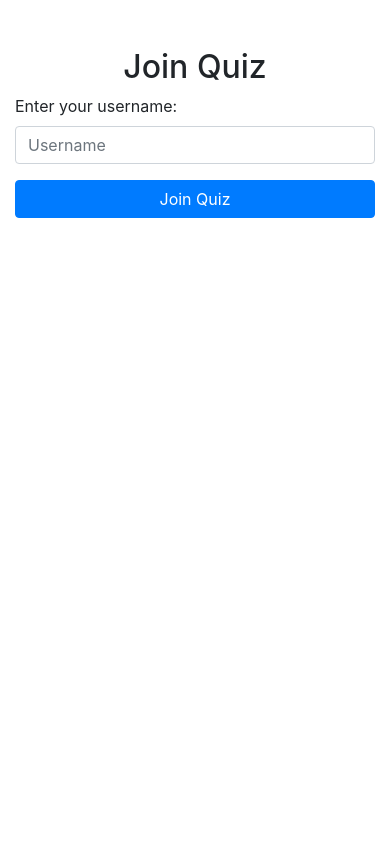
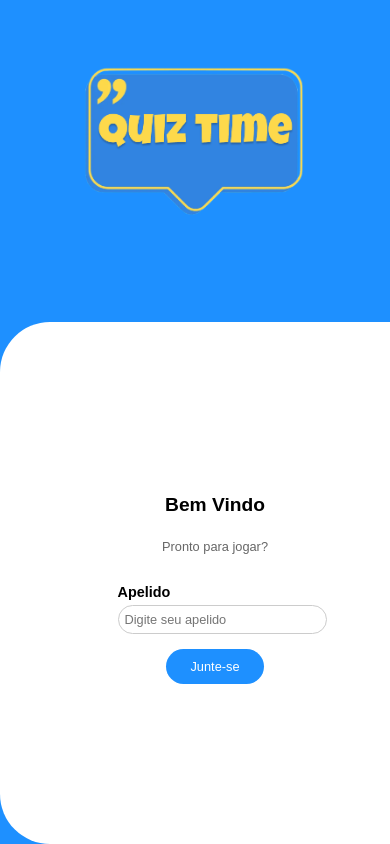
Before and after one commit to vickdurazzo/Real-Time-Quiz-System, a Flask app: page /quiz/1/join in a window 390 px wide. Run offline with Flask 3, Linux system fonts and the light colour scheme; some libraries are stand-ins or nearby versions.

Commit message:
ajuste tela join quiz

```diff
--- a/app/templates/join_quiz.html
+++ b/app/templates/join_quiz.html
@@ -3,14 +3,9 @@
 <head>
     <meta charset="UTF-8">
     <meta name="viewport" content="width=device-width, initial-scale=1.0">
-    <title>Quiz App</title>
-    <!-- Bootstrap CSS -->
-    <link rel="stylesheet" href="https://stackpath.bootstrapcdn.com/bootstrap/4.5.2/css/bootstrap.min.css">
+    <title>Quiz Time</title>
     <!-- jQuery -->
     <script src="https://code.jquery.com/jquery-3.6.0.min.js"></script>
-    <!-- Bootstrap JS -->
-    <script src="https://cdn.jsdelivr.net/npm/@popperjs/core@2.9.2/dist/umd/popper.min.js"></script>
-    <script src="https://stackpath.bootstrapcdn.com/bootstrap/4.5.2/js/bootstrap.min.js"></script>
     <!-- Socket.io -->
     <script src="https://cdn.socket.io/4.5.4/socket.io.min.js"></script>
     <script>
@@ -44,18 +39,207 @@
             });
         });
     </script>
+    <style>
+        body {
+            margin: 0;
+            font-family: Arial, sans-serif;
+            display: flex;
+            height: 100vh;
+        }
+
+        .container {
+            display: flex;
+            flex-direction: row;
+            width: 100%;
+            background-color: #1E90FF;
+        }
+
+        .left-section {
+            background-color: #1E90FF;
+            width: 50%;
+            display: flex;
+            justify-content: center;
+            align-items: center;
+            color: white;
+        }
+
+        .left-section img {
+            width: 50%;
+            height: auto;
+
+        }
+
+        .right-section {
+            width: 50%;
+            background-color: white;
+            display: flex;
+            flex-direction: column;
+            justify-content: center;
+            align-items: center;
+            padding: 20px;
+            border-top-left-radius: 50px;
+            border-bottom-left-radius: 50px;
+
+
+        }
+
+
+        .right-section h1 {
+            font-size: 3rem;
+            margin-bottom: 10px;
+            font-weight: bold;
+        }
+
+        .right-section p {
+            margin-bottom: 30px;
+            font-size: 1rem;
+            color: #666;
+        }
+
+        .input-group {
+            width: 100%;
+            /*max-width: 300px;*/
+            margin-bottom: 15px;
+        }
+
+        .input-group label {
+            display: block;
+            font-size: 0.9rem;
+            margin-bottom: 5px;
+            font-weight: bold;
+        }
+
+        .input-group input {
+            width: 100%;
+            padding: 10px;
+            border: 1px solid #ccc;
+            border-radius: 20px;
+            outline: none;
+        }
+
+        .btn {
+            width: 50%;
+            padding: 10px;
+            background-color: #1E90FF;
+            color: white;
+            border: none;
+            border-radius: 20px;
+            font-size: 1rem;
+            cursor: pointer;
+            transition: background-color 0.3s;
+        }
+
+        .btn:hover {
+            background-color: #1565C0;
+        }
+
+        .signup-link {
+            margin-top: 20px;
+            font-size: 0.9rem;
+        }
+
+        .signup-link a {
+            color: #1E90FF;
+            text-decoration: none;
+        }
+
+        .signup-link a:hover {
+            text-decoration: underline;
+        }
+
+        @media (max-width: 768px) {
+            .container {
+                flex-direction: column;
+            }
+
+            .left-section {
+                width: 100%;
+                height: 40vh;
+            }
+
+            .right-section {
+                width: 100%;
+                height: 60vh;
+            }
+
+            .left-section img {
+                width: 60%;
+
+            }
+
+            .right-section h1 {
+                font-size: 1.5rem;
+            }
+
+            .right-section p {
+                font-size: 0.9rem;
+            }
+
+            .btn {
+                font-size: 0.9rem;
+            }
+
+            .input-group input {
+                padding: 8px;
+            }
+        }
+
+        @media (max-width: 480px) {
+            .left-section img {
+                width: 70%;
+
+            }
+
+            .right-section h1 {
+                font-size: 1.2rem;
+            }
+
+            .right-section p {
+                font-size: 0.8rem;
+            }
+
+            .btn {
+                font-size: 0.8rem;
+            }
+
+            .input-group input {
+                padding: 6px;
+                font-size: 0.8rem;
+            }
+        }
+    </style>
 </head>
 <body>
-    <div class="container mt-5">
-        <h2 class="text-center">Join Quiz</h2>
-        <form id="joinQuizForm">
-            <div class="form-group">
-                <label for="username">Enter your username:</label>
-                <input type="text" class="form-control" id="username" placeholder="Username" required>
+    <div class="container">
+        <div class="left-section">
+            <img src="../static/imgs/logo.png" alt="Quiz Time Logo">
+        </div>
+        <div class="right-section">
+
+            <h1>Bem Vindo</h1>
+            <p>Pronto para jogar?</p>
+
+            <div style="width: 50%;display: flex;flex-direction: column;align-items: center;">
+                <form id="joinQuizForm" action="#" style="width: 100%;display: flex;flex-direction: column;align-items: center;">
+                    <div class="input-group">
+                        <label for="username">Apelido</label>
+                        <input type="text" id="username" name="username" placeholder="Digite seu apelido">
+                    </div>
+
+
+
+                    <button type="submit" class="btn">Junte-se</button>
+                </form>
+
+                <div id="message" class="mt-3"></div>
+
+
+
             </div>
-            <button type="submit" class="btn btn-primary btn-block">Join Quiz</button>
-        </form>
-        <div id="message" class="mt-3"></div>
+
+
+        </div>
     </div>
+
 </body>
 </html>
```
Also changed, not shown: app/templates/hist/join_quiz2.html (added, +61 -0 lines).
